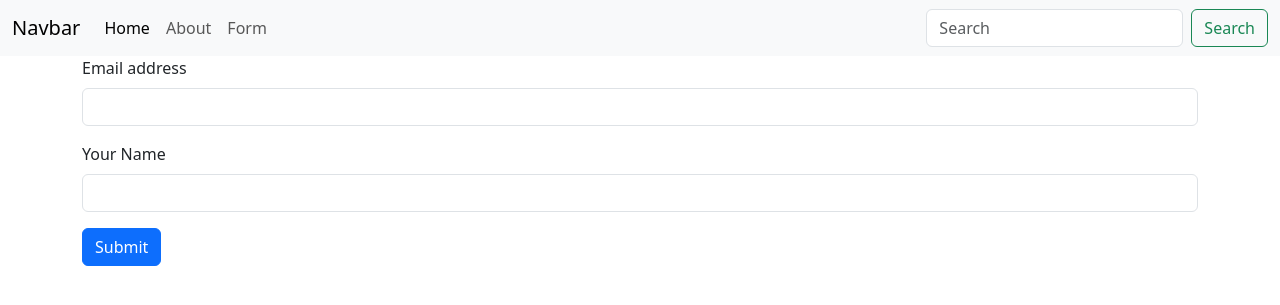
After one commit to ibnTofajjal/Exploring_Django, a Django app: page /form/ in a window 1280 px wide. The commit adds this page. Shown: the top 305 px of the page. Run offline with Django 5.2, Linux system fonts and the light colour scheme.

Commit message:
CSRF --> Handle Form and Populate the Data

```diff
--- a/---FORM-API---/formAPI/formAPI/urls.py
+++ b/---FORM-API---/formAPI/formAPI/urls.py
@@ -8,6 +8,7 @@ urlpatterns = [
     path('', views.index, name='home'),
 
     #APP Access
-    path('about/', include('form_APP.urls'), name='about')
+    path('', include('form_APP.urls'))
+
 
 ]
--- /dev/null
+++ b/---FORM-API---/formAPI/form_APP/templates/form_App/form.html
@@ -0,0 +1,29 @@
+{% extends "base.html" %} {% block content %}
+<div class="container">
+  <form method="POST" action="/about/">
+    {% csrf_token %}
+    <div class="mb-3">
+      <label for="exampleInputEmail1" class="form-label">Email address</label>
+      <input
+        type="email"
+        class="form-control"
+        id="exampleInputEmail1"
+        aria-describedby="emailHelp"
+        name="email"
+      />
+    </div>
+    <div class="mb-3">
+      <label for="exampleInputName" class="form-label">Your Name</label>
+      <input
+        type="text"
+        class="form-control"
+        id="exampleInputName"
+        aria-describedby="emailHelp"
+        name="username"
+      />
+    </div>
+
+    <button type="submit" class="btn btn-primary">Submit</button>
+  </form>
+</div>
+{% endblock content %}
--- a/---FORM-API---/formAPI/form_APP/urls.py
+++ b/---FORM-API---/formAPI/form_APP/urls.py
@@ -3,5 +3,8 @@ from . import views
 
 
 urlpatterns = [
-    path('', views.about, name='about')
+    path('about/', views.about, name='about'),
+    path('form/', views.form, name='form'),
+
+
 ]
--- a/---FORM-API---/formAPI/form_APP/views.py
+++ b/---FORM-API---/formAPI/form_APP/views.py
@@ -1,5 +1,14 @@
 from django.shortcuts import render
 from django.http import HttpResponse
+
 # Create your views here.
 def about(request):
-    return render(request, 'form_APP/about.html')
+    if (request.method == 'POST'):
+        name= request.POST.get('username')
+        email= request.POST.get('email')
+        return render(request, 'form_APP/about.html', context={'name': name, 'email': email})
+    else:
+     return render(request, 'form_APP/about.html', context={'name': name, 'email': email})
+
+def form(request):
+    return render(request, 'form_APP/form.html')
--- a/---FORM-API---/formAPI/templates/base.html
+++ b/---FORM-API---/formAPI/templates/base.html
@@ -39,6 +39,9 @@
             <li class="nav-item">
               <a class="nav-link" href="{% url 'about'%}">About</a>
             </li>
+            <li class="nav-item">
+              <a class="nav-link" href="{% url 'form'%}">Form</a>
+            </li>
           </ul>
           <form class="d-flex" role="search">
             <input
```
Also changed, not shown: ---FORM-API---/formAPI/form_APP/templates/form_App/about.html (+5 -5 lines).
